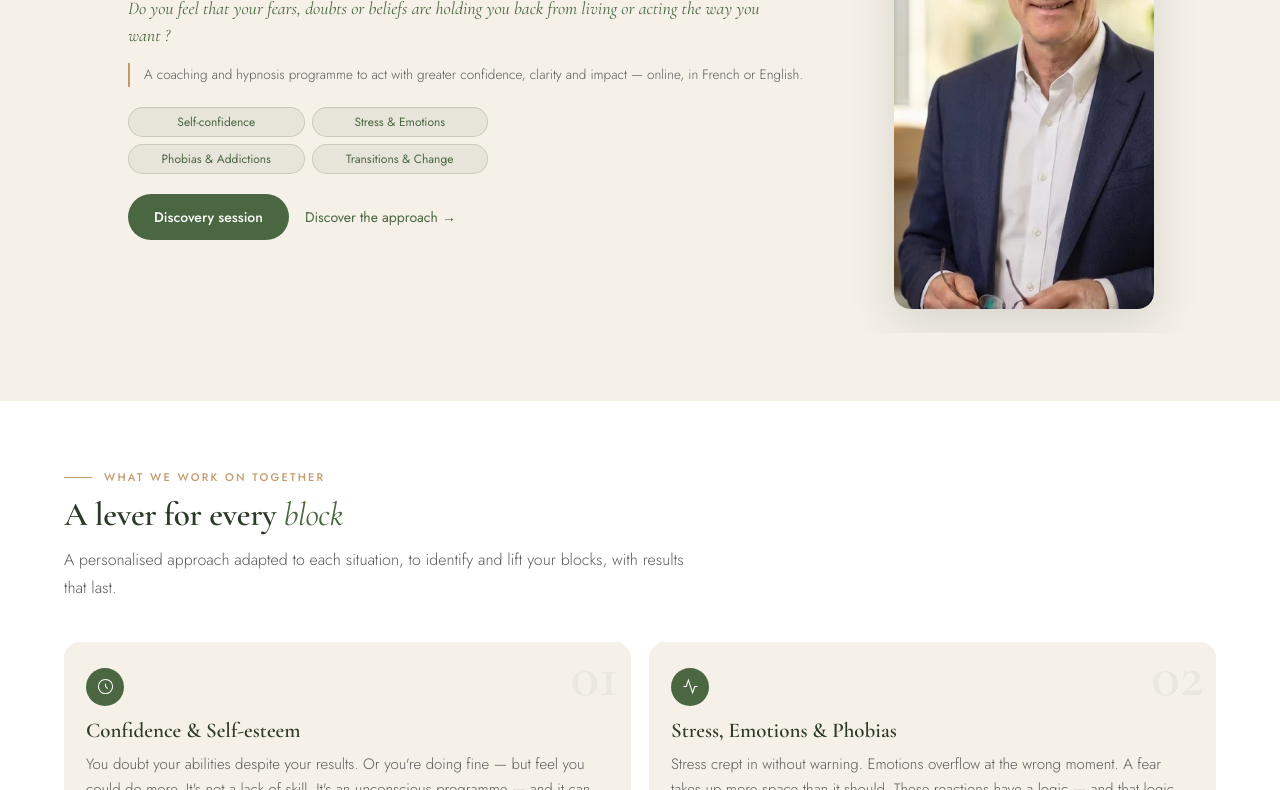
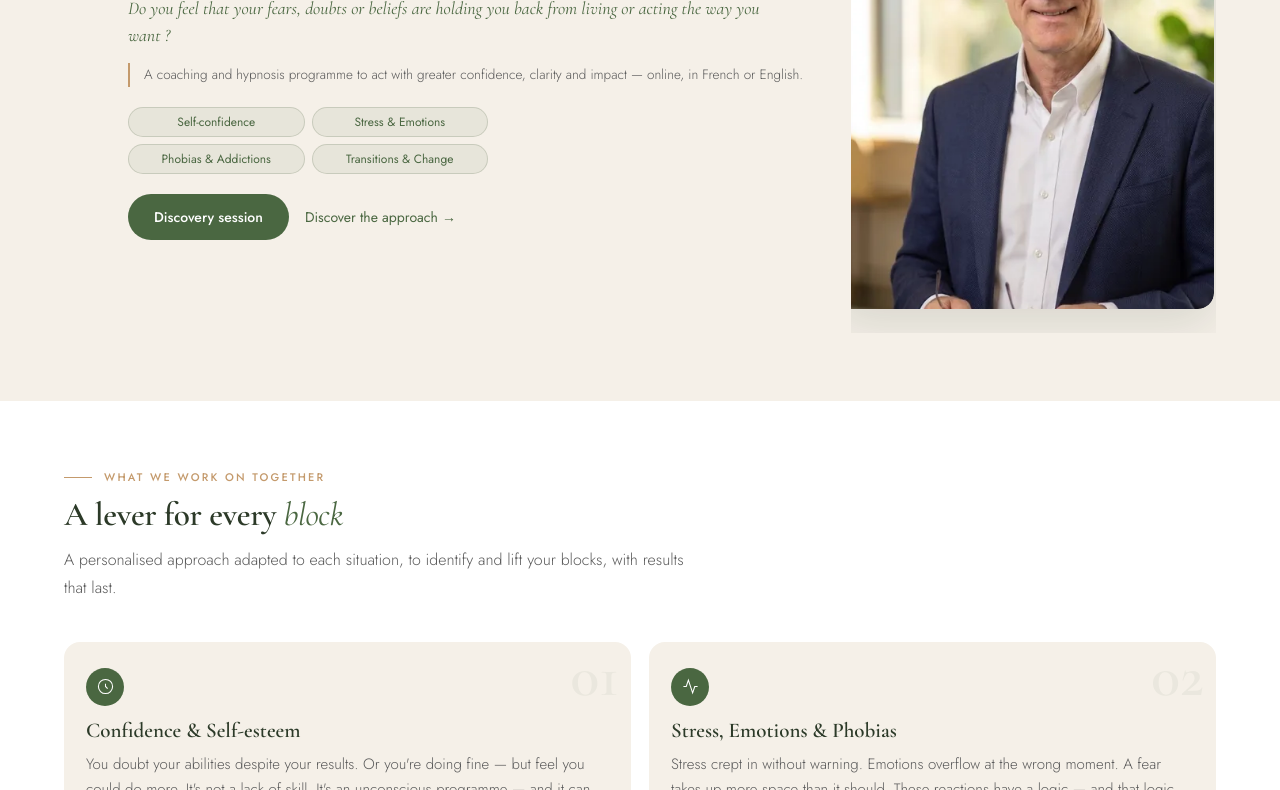
Before and after one commit to thierrydomballe/hypno-coaching, a plain HTML site: page index-en.html in a window 1280 px wide. Shown: the part 259-1049 px from the top of the page. Drawn offline with nearby package versions, Linux system fonts and the light colour scheme.

Commit message:
Add files via upload

```diff
--- a/index-en.html
+++ b/index-en.html
@@ -54,8 +54,8 @@ nav{position:fixed;top:0;left:0;right:0;z-index:100;background:rgba(245,240,232,
 .btn-secondary{font-size:14px;font-weight:400;color:var(--vert);text-decoration:none;display:flex;align-items:center;gap:6px;transition:gap .3s;}
 .btn-secondary:hover{gap:10px;}
 .hero-right{display:flex;align-items:center;justify-content:center;padding:24px 28px 24px 8px;background:var(--beige);overflow:hidden;}
-.hero-photo-frame{position:relative;height:100%;width:auto;max-width:260px;border-radius:16px;overflow:hidden;box-shadow:0 16px 48px rgba(44,58,40,0.14);flex-shrink:0;}
-.hero-photo{height:100%;width:auto;max-width:100%;aspect-ratio:3/4;object-fit:cover;object-position:center 12%;display:block;border-radius:16px;}
+.hero-photo-frame{position:relative;height:100%;width:auto;max-width:380px;border-radius:16px;overflow:hidden;box-shadow:0 16px 48px rgba(44,58,40,0.14);flex-shrink:0;}
+.hero-photo{height:100%;width:auto;max-width:100%;aspect-ratio:4/5;object-fit:cover;object-position:center 15%;display:block;border-radius:16px;}
 section{padding:68px 64px;}
 .section-eyebrow{font-size:11px;font-weight:500;letter-spacing:.2em;text-transform:uppercase;color:var(--or);margin-bottom:12px;display:flex;align-items:center;gap:12px;}
 .section-eyebrow::before{content:"";width:28px;height:1px;background:var(--or);}
@@ -203,7 +203,7 @@ footer{background:#1a2416;padding:22px 64px;display:flex;justify-content:space-b
 .hero-tags{animation:fadeUp .6s .28s ease both;}
 .hero-actions{animation:fadeUp .6s .34s ease both;}
 @media(max-width:1100px){section{padding:56px 40px;}
-.hero-left{padding:40px 32px 40px 44px;}nav{padding:0 28px;}footer{padding:18px 28px;}
+.hero-left{padding:40px 32px 40px 44px;}nav{padding:0 28px;}footer{padding:18px 28px;}.hero-photo-frame{max-width:300px;}.hero-photo{aspect-ratio:3/4;}
 .engagements{grid-template-columns:1fr 1fr;}}
 @media(max-width:768px){
 nav{padding:0 18px;height:60px;}
```
Also changed, not shown: index.html (+3 -3 lines).
